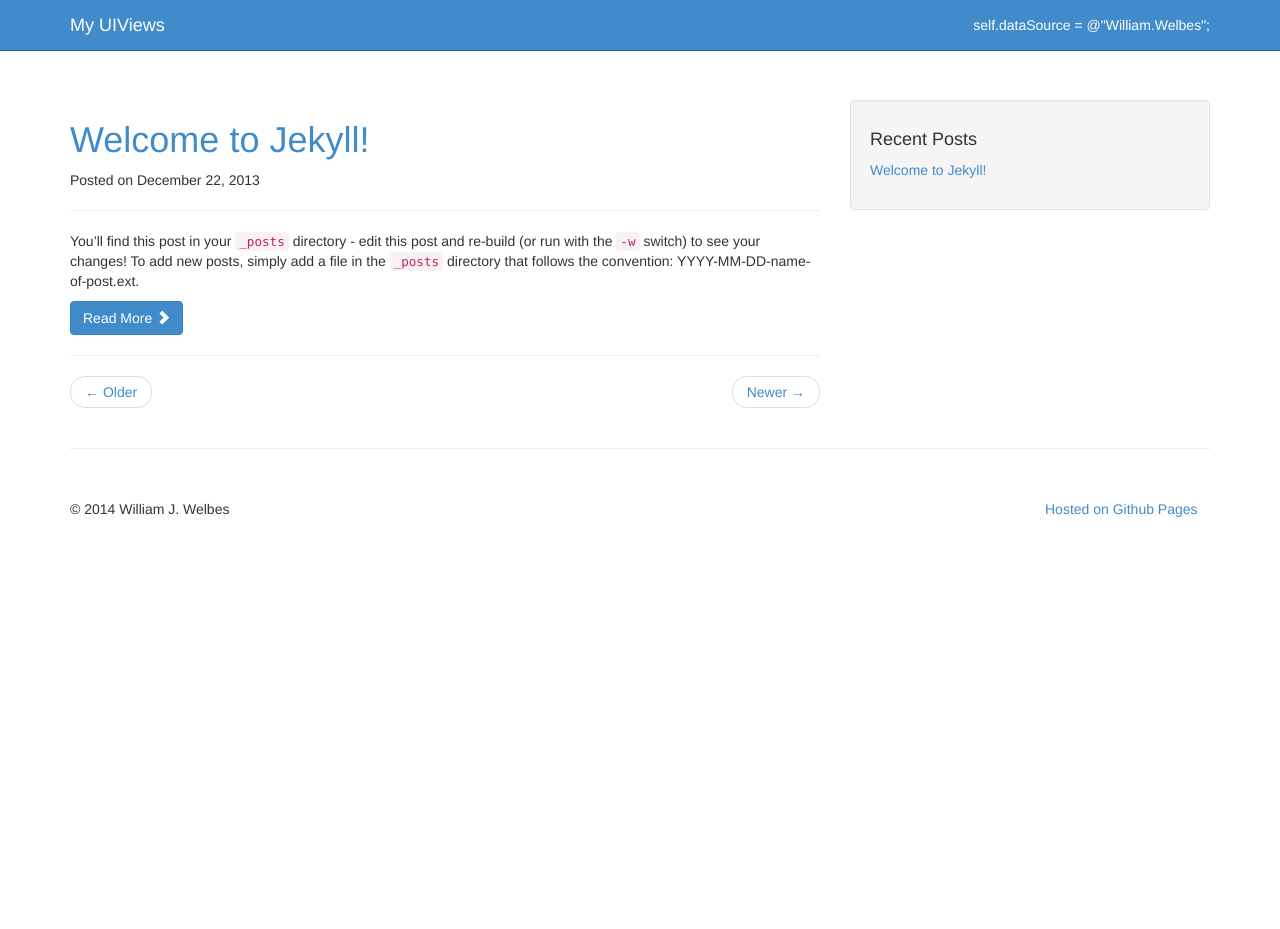
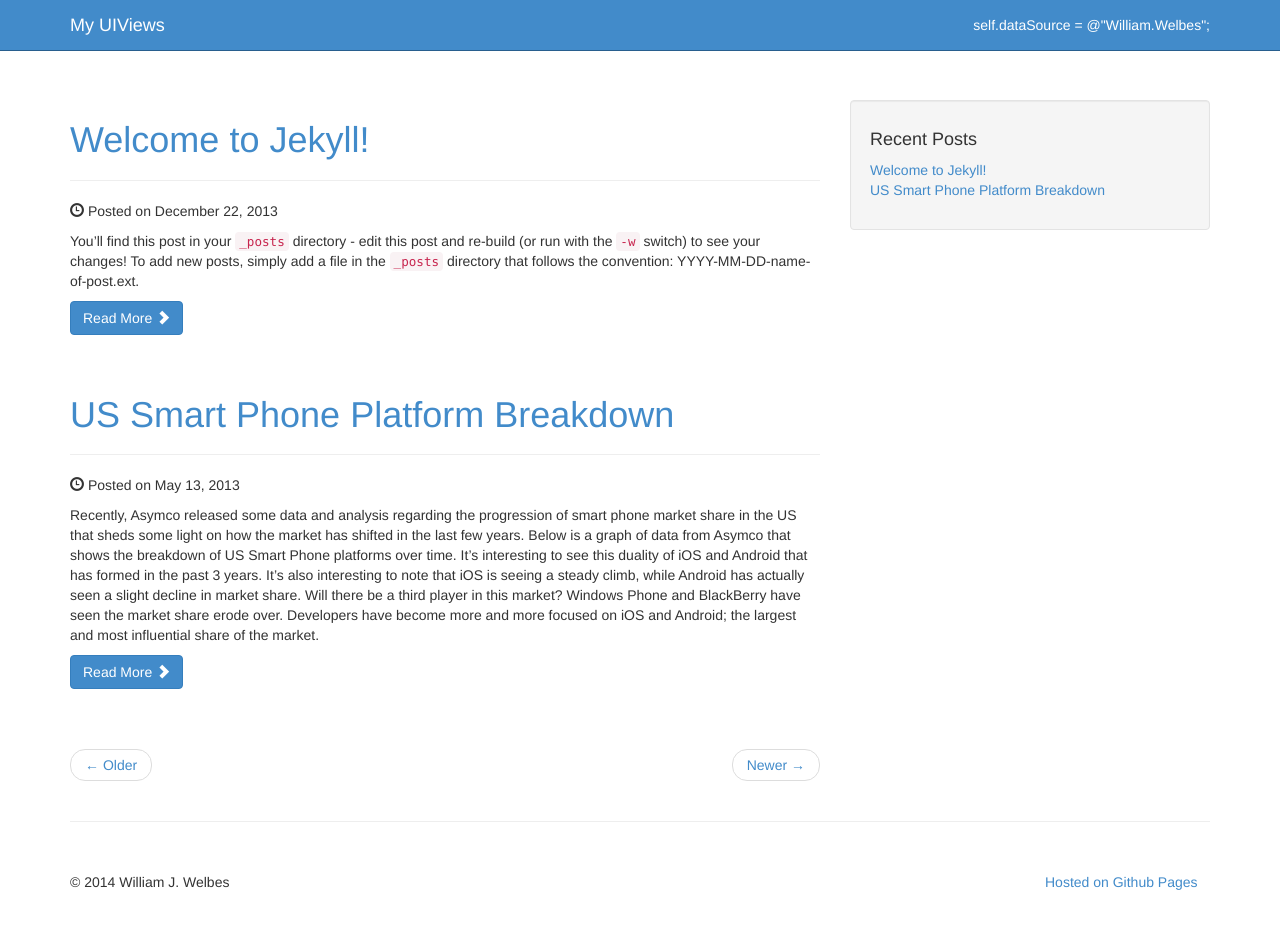
Before and after one commit to welbesw/welbesw.github.io, a Jekyll site: the page built from index.html, in a window 1280 px wide and 952 px high. Shown: the top 929 px of the window. Built offline with Jekyll 4.4.1, drawn with Linux system fonts in a browser that asks for light colours; Markdown is read by kramdown in place of the engine named in the settings.

Commit message:
Updated layouts.

```diff
--- a/_layouts/default.html
+++ b/_layouts/default.html
@@ -67,7 +67,7 @@
           <div class="well">
             <h4>Recent Posts</h4>
               <div class="row">
-                <div class="col-lg-6">
+                <div class="col-lg-12">
                   <ul class="list-unstyled">
                     {% for post in site.posts %}
                     <li><a href="{{ post.url }}">{{ post.title }}</a></li>
--- a/_layouts/post.html
+++ b/_layouts/post.html
@@ -2,8 +2,8 @@
 layout: default
 ---
 <h2>{{ page.title }}</h2>
-<p class="meta">{{ page.date | date: '%B %d, %Y' }}</p>
-
+<p class="meta"> Posted {{ page.date | date: '%B %d, %Y' }}</p>
+<hr/>
 <div class="post">
 {{ content }}
 </div>
--- /dev/null
+++ b/_posts/2013-05-13-US-Smart-Phone-Platform-Breakdown.markdown
@@ -0,0 +1,8 @@
+---
+layout: post
+title:  "US Smart Phone Platform Breakdown"
+date:   2013-05-13 11:00:00
+categories: iOS Android
+---
+
+Recently, Asymco released some data and analysis regarding the progression of smart phone market share in the US that sheds some light on how the market has shifted in the last few years.  Below is a graph of data from Asymco that shows the breakdown of US Smart Phone platforms over time.  It's interesting to see this duality of iOS and Android that has formed in the past 3 years.  It's also interesting to note that iOS is seeing a steady climb, while Android has actually seen a slight decline in market share.  Will there be a third player in this market?  Windows Phone and BlackBerry have seen the market share erode over.  Developers have become more and more focused on iOS and Android; the largest and most influential share of the market.
--- a/index.html
+++ b/index.html
@@ -4,16 +4,14 @@ title: My UIViews
 ---
 
 {% for post in site.posts %}
-<!-- blog entry -->
-<h1><a href="{{ post.url }}">{{ post.title }}</a></h1>
-<p>Posted on {{ post.date | date: '%B %d, %Y' }}</p>
-<hr>
-{{ post.excerpt }}
-<a class="btn btn-primary" href="{{ post.url }}">Read More <span class="glyphicon glyphicon-chevron-right"></span></a>
-
-<hr>
+	<!-- blog entry -->
+	<h1><a href="{{ post.url }}">{{ post.title }}</a></h1>
+	<hr/>
+	<p><span class="glyphicon glyphicon-time"></span> Posted on {{ post.date | date: '%B %d, %Y' }}</p>
+	{{ post.excerpt }}
+	<a class="btn btn-primary" href="{{ post.url }}">Read More <span class="glyphicon glyphicon-chevron-right"></span></a>
+	<br/><br/><br/>
 {% endfor %}
-
 <!-- pager -->
 <ul class="pager">
 	<li class="previous"><a href="#">&larr; Older</a></li>
```
